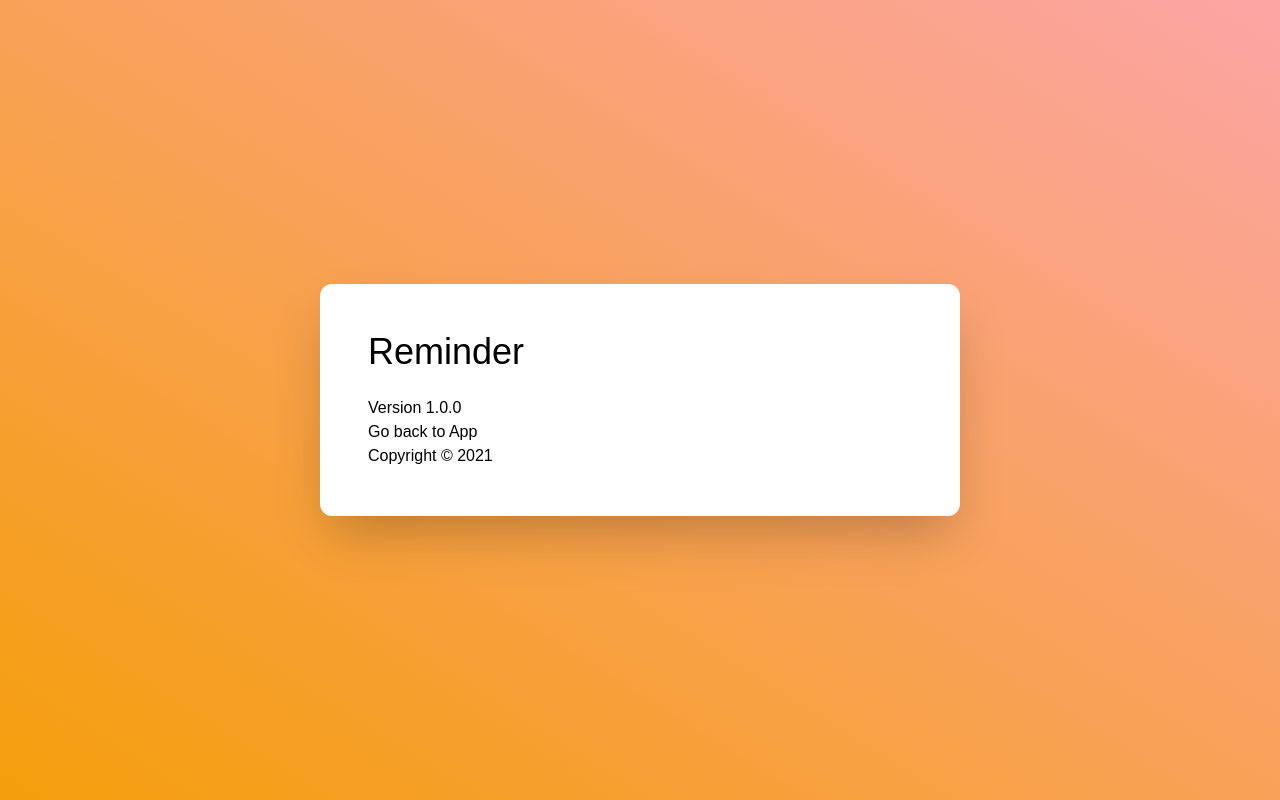
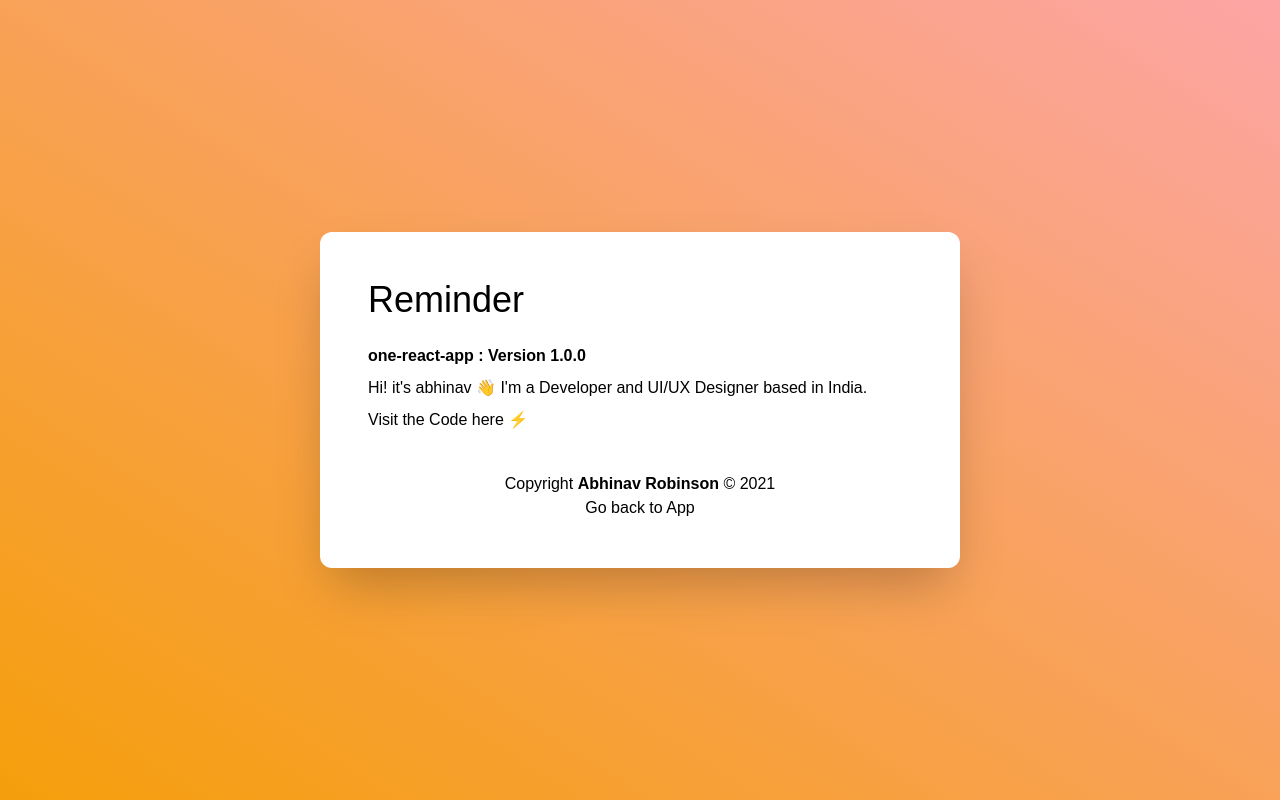
Before and after one commit to AbhinavRobinson/one-react-app, a React (Create React App) app: page /about in a window 1280 px wide. Built offline with nearby package versions, Linux system fonts and the light colour scheme; data requests are answered from the project's data file.

Commit message:
(feat): misc changes

```diff
--- a/src/components/About.tsx
+++ b/src/components/About.tsx
@@ -1,4 +1,4 @@
-import { Link, useLocation } from "react-router-dom";
+import { useLocation } from "react-router-dom";
 
 const About = () => {
   const location = useLocation();
@@ -7,8 +7,17 @@ const About = () => {
     <>
       {location.pathname === "/about" && (
         <div>
-          <h4>Version 1.0.0</h4>
-          <Link to="/">Go back to App</Link>
+          <h2 className="font-semibold">one-react-app : Version 1.0.0</h2>
+          <p className="py-2 font-normal">
+            Hi! it's abhinav 👋 I'm a Developer and UI/UX Designer based in
+            India.
+          </p>
+          <a
+            href="https://github.com/AbhinavRobinson/one-react-app"
+            className="hover:text-red-400"
+          >
+            Visit the Code here ⚡
+          </a>
         </div>
       )}
     </>
--- a/src/components/Footer.tsx
+++ b/src/components/Footer.tsx
@@ -2,9 +2,21 @@ import { Link, useLocation } from "react-router-dom";
 
 const Footer = () => {
   return (
-    <footer>
-      <p>Copyright &copy; 2021</p>
-      {useLocation().pathname === "/" && <Link to="/about">About</Link>}
+    <footer className="mt-10 text-center">
+      <p>
+        Copyright <span className="font-semibold">Abhinav Robinson</span> &copy;
+        2021
+      </p>
+      {useLocation().pathname === "/" && (
+        <Link to="/about" className="hover:text-red-400">
+          About
+        </Link>
+      )}
+      {useLocation().pathname === "/about" && (
+        <Link to="/" className="hover:text-red-400">
+          Go back to App
+        </Link>
+      )}
     </footer>
   );
 };
```
Also changed, not shown: 1 other file (tests, documents, lock files or other folders).
